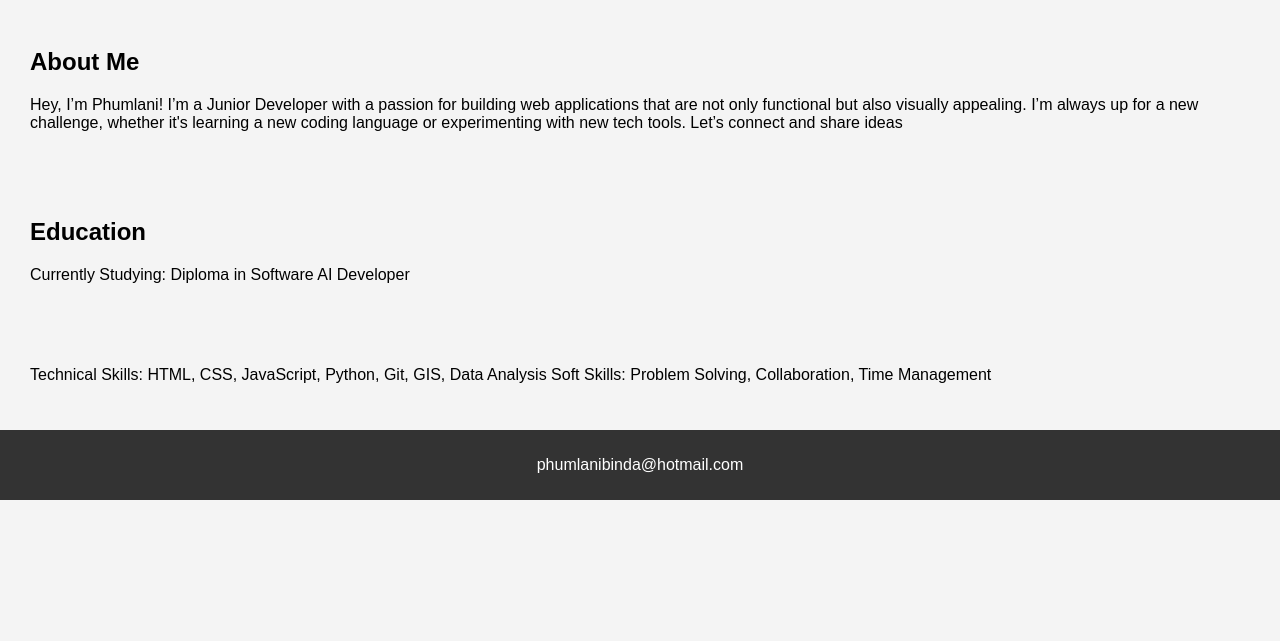
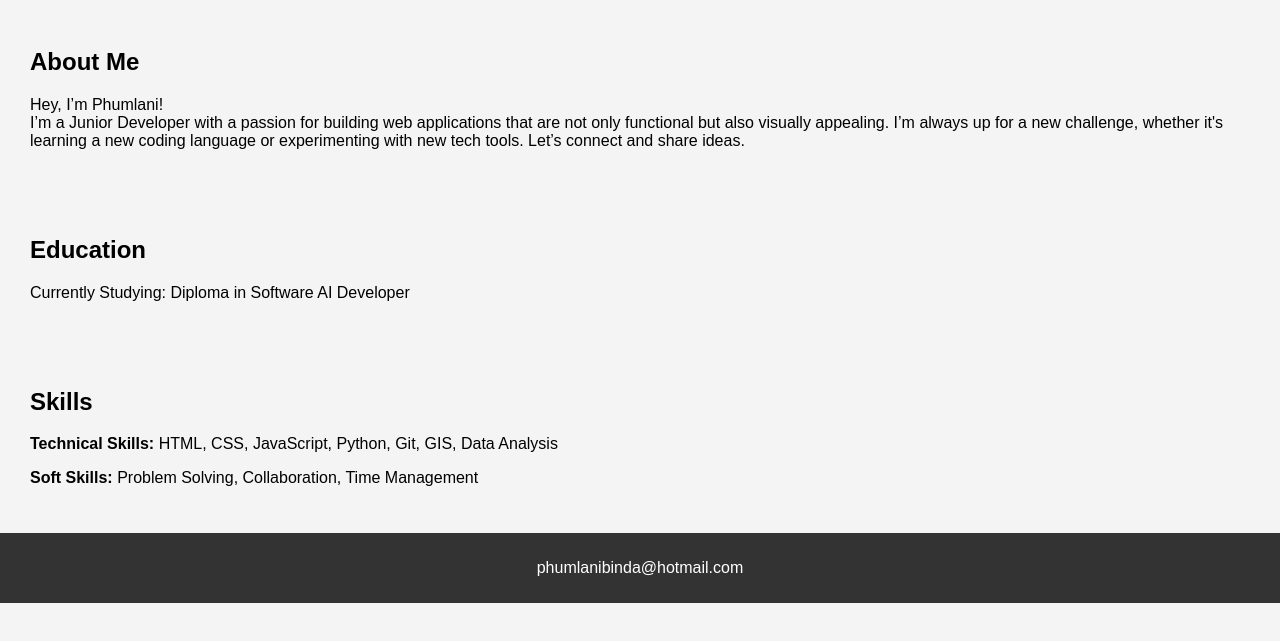
Before and after one commit to Binda100-web/PhumlaniBinda-portfolio, a plain HTML site: page index.html in a window 1280 px wide. Shown: the part 147-788 px from the top of the page. Drawn offline with Linux system fonts and the light colour scheme.

Commit message:
Updated portfolio with new photo and improved layout

```diff
--- a/index.html
+++ b/index.html
@@ -11,27 +11,26 @@
         <h1>Phumlani Binda</h1>
         <p>Junior Developer | AI Developer</p>
         <!-- Add your photo here -->
-        <img src="images/profile.jpg" alt="Your Name" class="profile-img">
+        <img src="phumlane.jpg" alt="Your Name" class="profile-img">
     </header>
 
     <section id="about">
         <h2>About Me</h2>
-        <p>Hey, I’m Phumlani!
-I’m a Junior Developer with a passion for building web applications that are not only functional but also visually appealing. I’m always up for a new challenge, whether it's learning a new coding language or experimenting with new tech tools. Let’s connect and share ideas</p>
+        <p>Hey, I’m Phumlani!<br>
+        I’m a Junior Developer with a passion for building web applications that are not only functional but also visually appealing. I’m always up for a new challenge, whether it's learning a new coding language or experimenting with new tech tools. Let’s connect and share ideas.</p>
     </section>
+
     <section id="education">
         <h2>Education</h2>
         <p>Currently Studying: Diploma in Software AI Developer</p>
     </section>
+
     <section id="skills">
-        <h2Programming Languages: Python, JavaScript, HTML5, CSS3
+        <h2><strong>Skills</strong></h2>
+        <p><strong>Technical Skills:</strong> HTML, CSS, JavaScript, Python, Git, GIS, Data Analysis</p>
+        <p><strong>Soft Skills:</strong> Problem Solving, Collaboration, Time Management</p>
+    </section>
 
-Web Development: Front-end (HTML, CSS, JavaScript), Responsive Design, Bootstrap
-
-Tools & Technologies: Git, GitHub, VS Code, Netlify, Node.js></h2>
-        <p>Technical Skills: HTML, CSS, JavaScript, Python, Git, GIS, Data Analysis
-Soft Skills: Problem Solving, Collaboration, Time Management</p>
-    </section>
     <footer>
         <p>phumlanibinda@hotmail.com</p>
     </footer>
```
